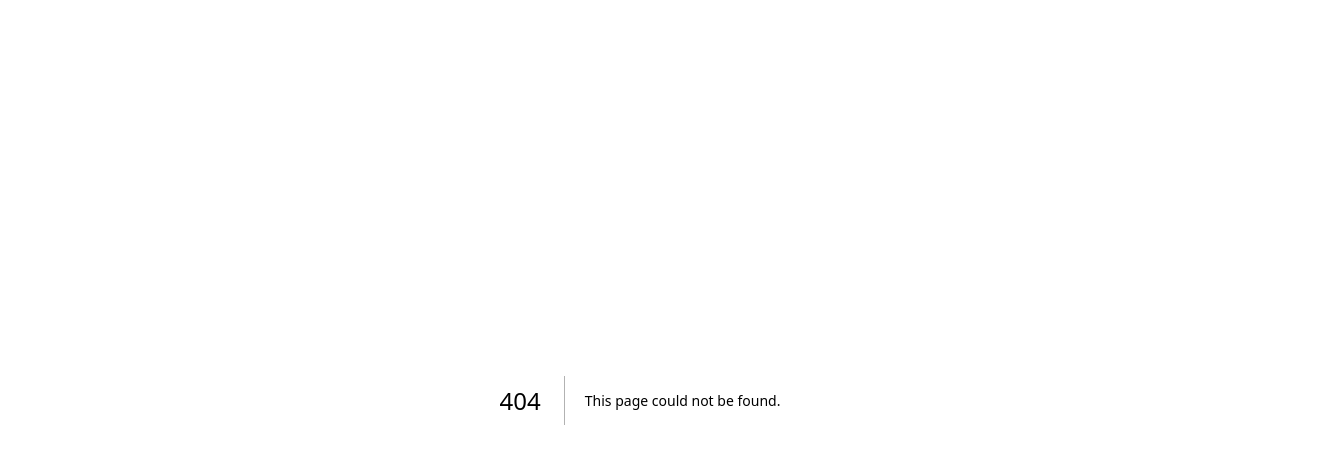
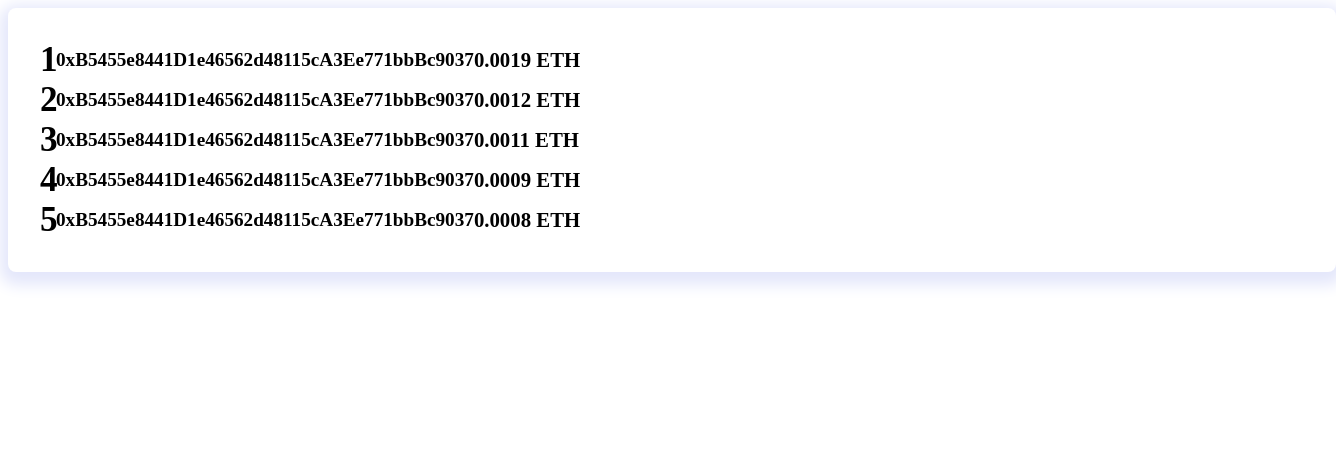
Before and after one commit to liquality/sporkwhale-farcaster-frame-4, a Next.js app: page /leaderboard/content in a window 1280 px wide. Before the commit this address had no page. Shown: the top 464 px of the page, 1336 px wide, since content can reach past the window. Built offline with nearby package versions, Linux system fonts and the light colour scheme.

Commit message:
feat: added leaderboard endpoints for image and html render

```diff
--- /dev/null
+++ b/src/app/components/leaderboard.json
@@ -0,0 +1,27 @@
+[
+    {
+        "rank": 1,
+        "address": "0xB5455e8441D1e46562d48115cA3Ee771bbBc9037",
+        "earned": "0.0019"
+    },
+    {
+        "rank": 2,
+        "address": "0xB5455e8441D1e46562d48115cA3Ee771bbBc9037",
+        "earned": "0.0012"
+    },
+    {
+        "rank": 3,
+        "address": "0xB5455e8441D1e46562d48115cA3Ee771bbBc9037",
+        "earned": "0.0011"
+    },
+    {
+        "rank": 4,
+        "address": "0xB5455e8441D1e46562d48115cA3Ee771bbBc9037",
+        "earned": "0.0009"
+    },
+    {
+        "rank": 5,
+        "address": "0xB5455e8441D1e46562d48115cA3Ee771bbBc9037",
+        "earned": "0.0008"
+    }
+]
--- /dev/null
+++ b/src/app/components/leaderboard.tsx
@@ -0,0 +1,69 @@
+import { CSSProperties } from 'react'
+import data from './leaderboard.json'
+
+export default function Leaderboard({}) {
+  const tdStyle: CSSProperties = {
+    fontSize: '1.4rem',
+    padding: '1rem 2rem',
+    display: 'flex',
+    alignItems: 'center',
+  }
+
+  return (
+    <div
+      style={{
+        width: '100%',
+        height: '100%',
+        backgroundColor: '#ffffff',
+        boxShadow: '0px 5px 15px 8px #e4e7fb',
+        display: 'flex',
+        flexDirection: 'column',
+        alignItems: 'center',
+        justifyContent: 'center',
+        borderRadius: '0.5rem',
+        padding: '2rem',
+        fontSize: 26,
+        fontWeight: 600,
+      }}
+    >
+      {[...data].map((row, index) => (
+        <div
+          key={index}
+          style={{
+            display: 'flex',
+            alignItems: 'center',
+            width: '100%',
+          }}
+        >
+          <div
+            style={{
+              display: 'flex',
+              width: '1rem',
+              fontSize: '2.2rem',
+              fontWeight: 'bold',
+              textAlign: 'left',
+            }}
+          >
+            {row.rank}
+          </div>
+          <div
+            style={{ display: 'flex', textAlign: 'left', fontSize: '1.2rem' }}
+          >
+            {row.address}
+          </div>
+          <div
+            style={{
+              fontWeight: 'bold',
+              fontSize: '1.3rem',
+              display: 'flex',
+              justifyContent: 'flex-end',
+              alignItems: 'center',
+            }}
+          >
+            {row.earned} ETH
+          </div>
+        </div>
+      ))}
+    </div>
+  )
+}
--- /dev/null
+++ b/src/app/layout.tsx
@@ -0,0 +1,14 @@
+export const metadata = {
+  title: 'Next.js',
+  description: 'Generated by Next.js',
+}
+
+export default function RootLayout({
+  children,
+}: {
+  children: React.ReactNode
+}) {
+  return (
+    <>{children}</>
+  )
+}
--- /dev/null
+++ b/src/app/leaderboard/content/page.tsx
@@ -0,0 +1,13 @@
+
+import Leaderboard from '../../components/leaderboard'
+
+export default async function LeaderboardContent({
+  params,
+  searchParams,
+}: {
+  params: { slug: string }
+  searchParams: { [key: string]: string | string[] | undefined }
+}) {
+  return <Leaderboard />;
+
+}
```
Also changed, not shown: src/app/leaderboard/image/route.tsx (added, +22 -0 lines), tsconfig.json (+23 -7 lines).
